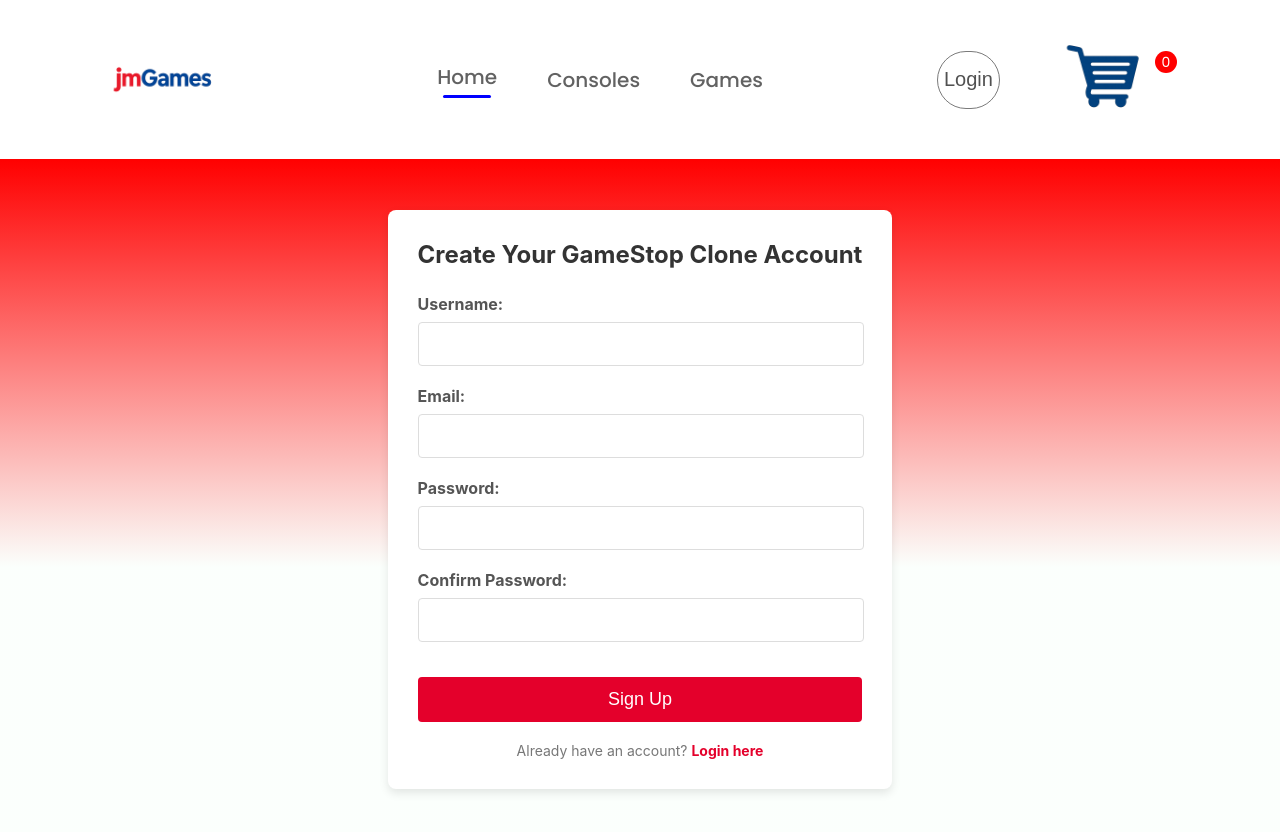
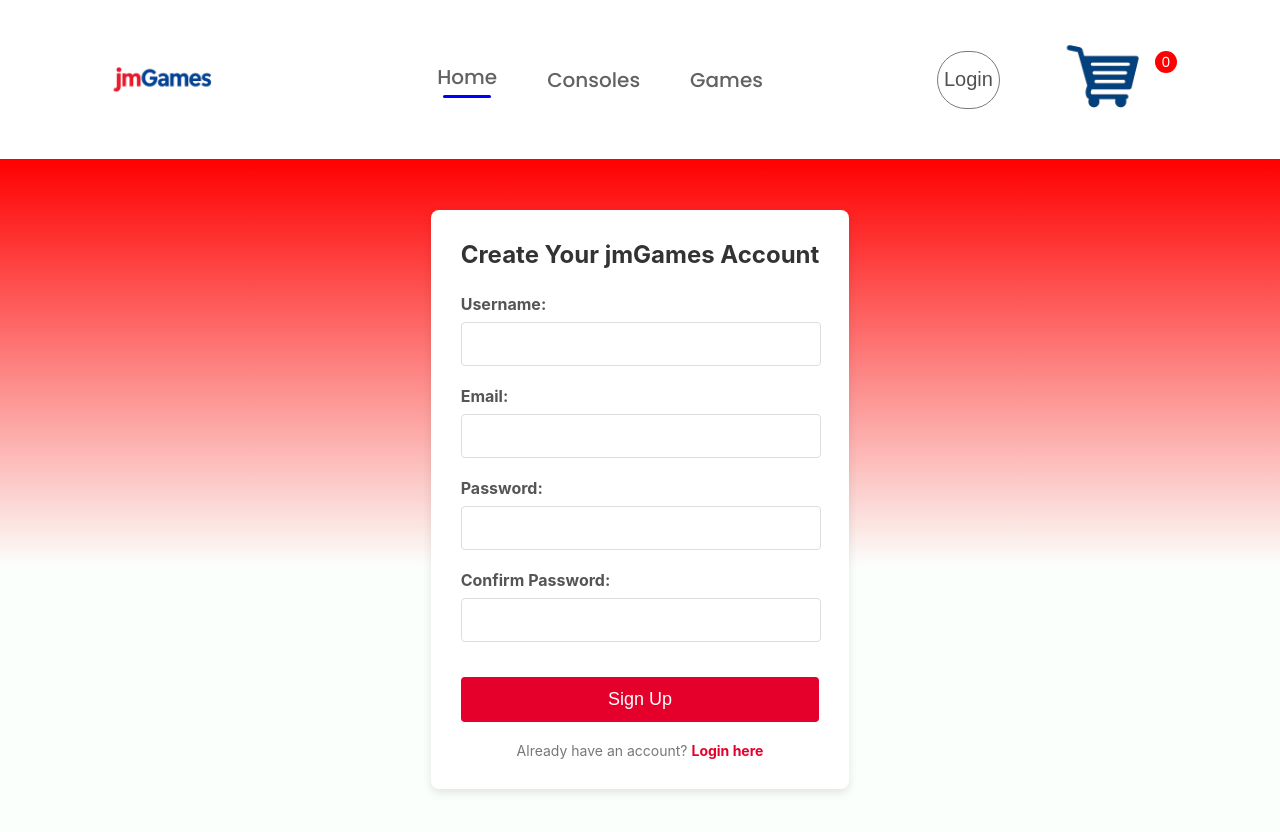
Before and after one commit to JaleelSwain/modernWebProject, a React (Create React App) app in the folder frontend/: page /signup in a window 1280 px wide. Shown: the top 832 px of the page. Built offline with nearby package versions, Linux system fonts and the light colour scheme.

Commit message:
text adjustment

```diff
--- a/frontend/src/Pages/LoginPage.jsx
+++ b/frontend/src/Pages/LoginPage.jsx
@@ -40,7 +40,7 @@ function LoginPage() {
   return (
     <div className="login-page-wrapper">
     <div className="login-container">
-      <h2>Login to GameStop Clone</h2>
+      <h2>Login to jmGames</h2>
       <form onSubmit={handleSubmit} className="login-form">
         {error && <p className="error-message">{error}</p>}
         <div className="form-group">
--- a/frontend/src/Pages/SignUpPage.jsx
+++ b/frontend/src/Pages/SignUpPage.jsx
@@ -38,7 +38,7 @@ function SignUpPage() {
   return (
     <div className="signup-page-wrapper">
     <div className="signup-container">
-      <h2>Create Your GameStop Clone Account</h2>
+      <h2>Create Your jmGames Account</h2>
       <form onSubmit={handleSubmit} className="signup-form">
         {error && <p className="error-message">{error}</p>}
         <div className="form-group">
```
